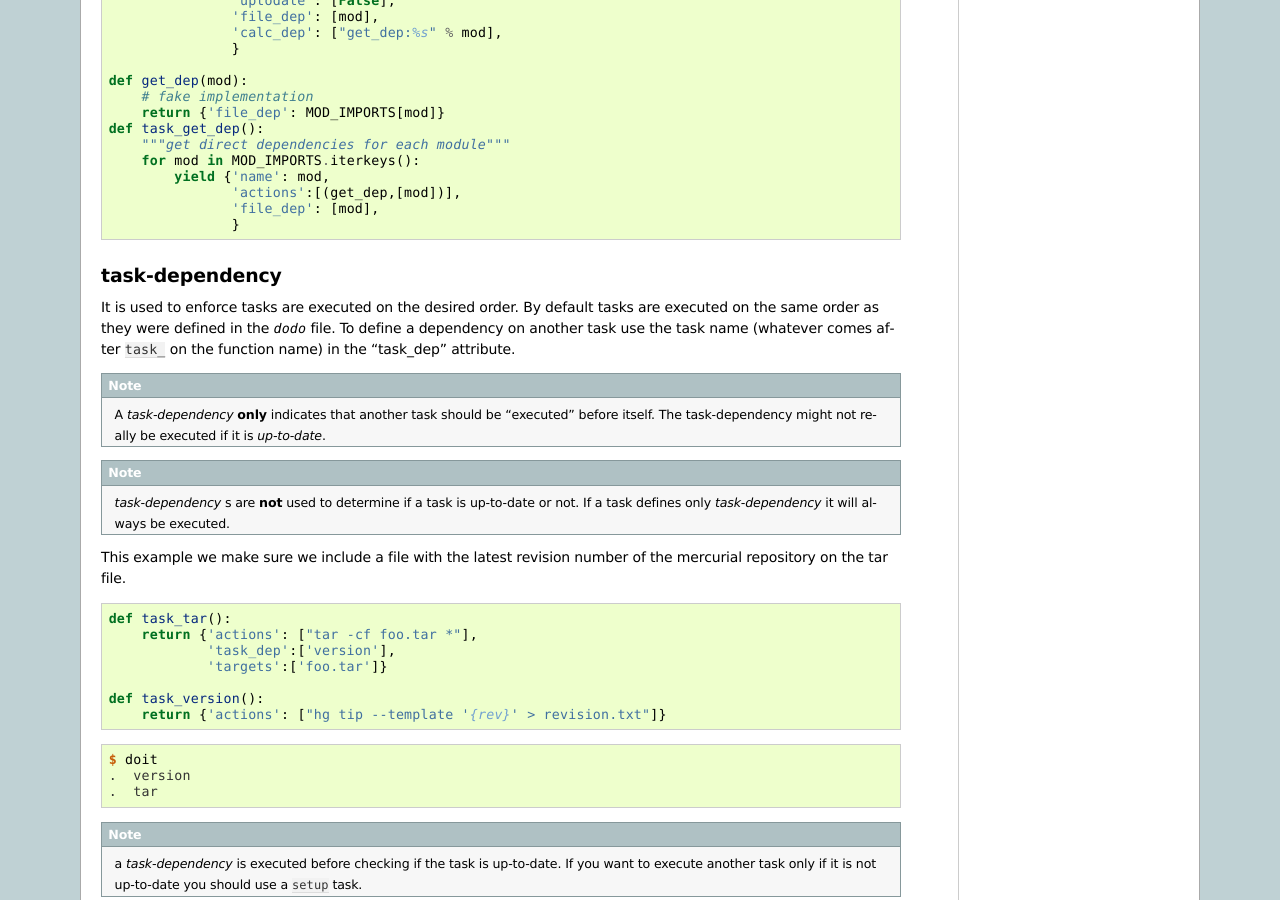
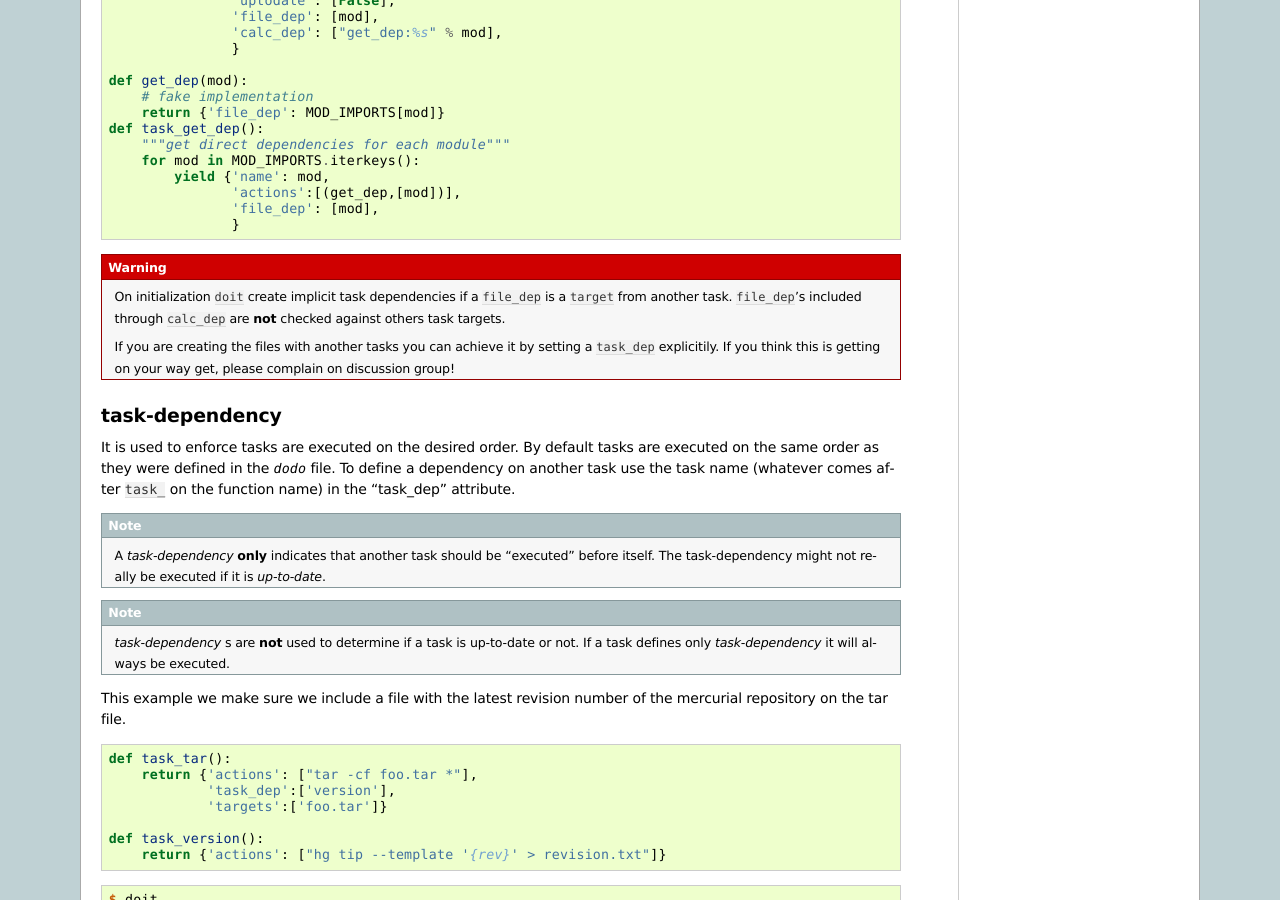
Before and after one commit to pydoit/doit, a Sphinx documentation site: the page built from doc/dependencies.rst, in a window 1280 px wide and 900 px high, scrolled down 4955 px. Built offline with Sphinx 7.4.7, drawn with Linux system fonts in a browser that asks for light colours; comment, search, counter and statistics services are not loaded.

```diff
--- a/doc/dependencies.rst
+++ b/doc/dependencies.rst
@@ -214,6 +214,17 @@ On the example below ``mod_deps`` prints on the screen all direct dependencies f
 .. literalinclude:: tutorial/calc_dep.py
 
 
+.. warning::
+
+  On initialization ``doit`` create implicit task dependencies if a ``file_dep``
+  is a ``target`` from another task.
+  ``file_dep``'s included through ``calc_dep`` are **not** checked against others
+  task targets.
+
+  If you are creating the files with another tasks you can achieve it by setting
+  a ``task_dep`` explicitily. If you think this is getting on your way get,
+  please complain on discussion group!
+
 
 task-dependency
 ---------------
--- a/doit/__init__.py
+++ b/doit/__init__.py
@@ -23,7 +23,7 @@ OUT OF OR IN CONNECTION WITH THE SOFTWARE OR THE USE OR OTHER DEALINGS IN
 THE SOFTWARE.
 """
 
-__version__ = (0, 16, 0)
+__version__ = (0, 16, 1)
 
 
 # used to save variable values passed from command line
--- a/setup.py
+++ b/setup.py
@@ -53,7 +53,7 @@ if sys.version_info >= (3,0):
 
 setup(name = 'doit',
       description = 'doit - Automation Tool',
-      version = '0.16.0',
+      version = '0.16.1',
       license = 'MIT',
       author = 'Eduardo Naufel Schettino',
       author_email = 'schettino72@gmail.com',
```
Also changed, not shown: 1 other file.
